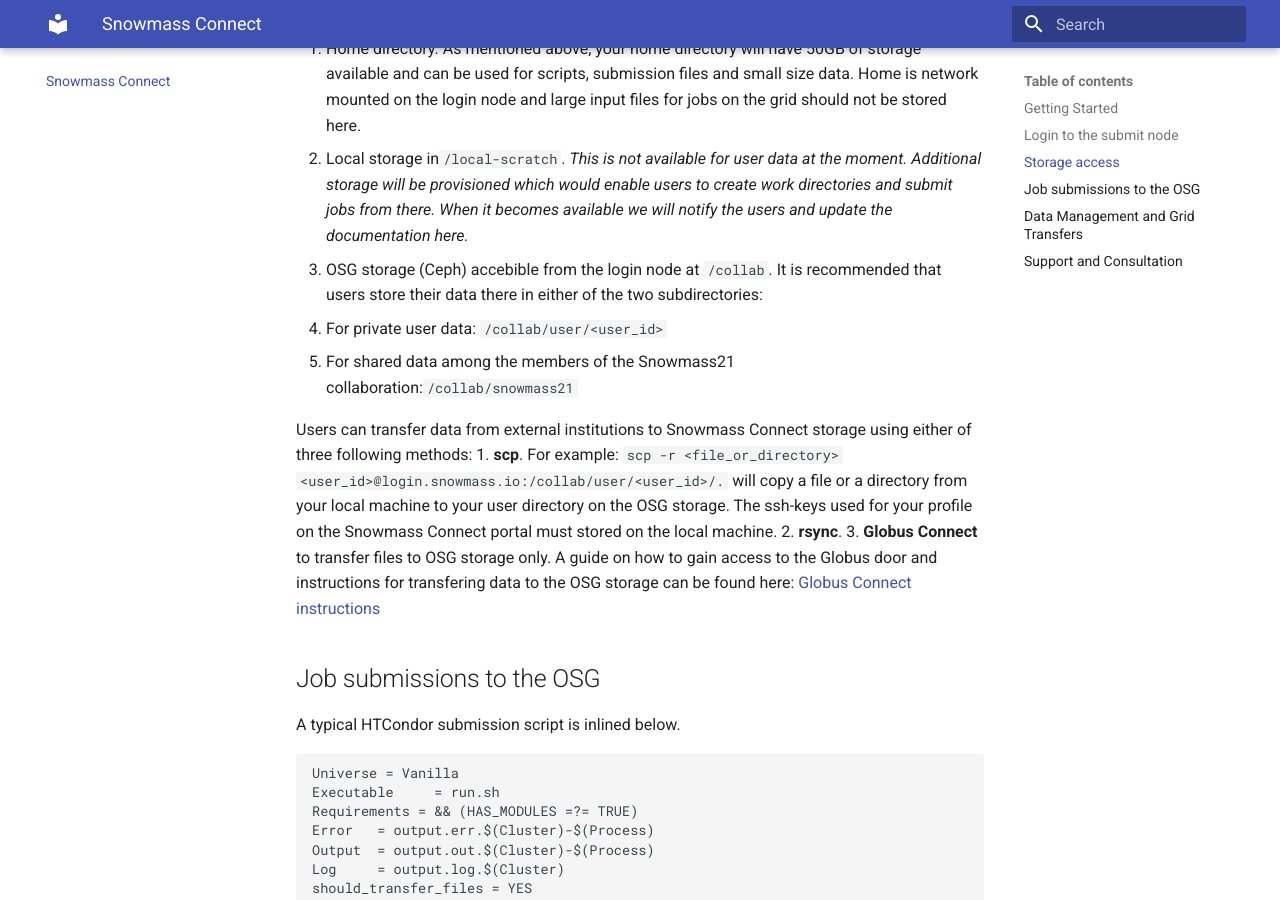
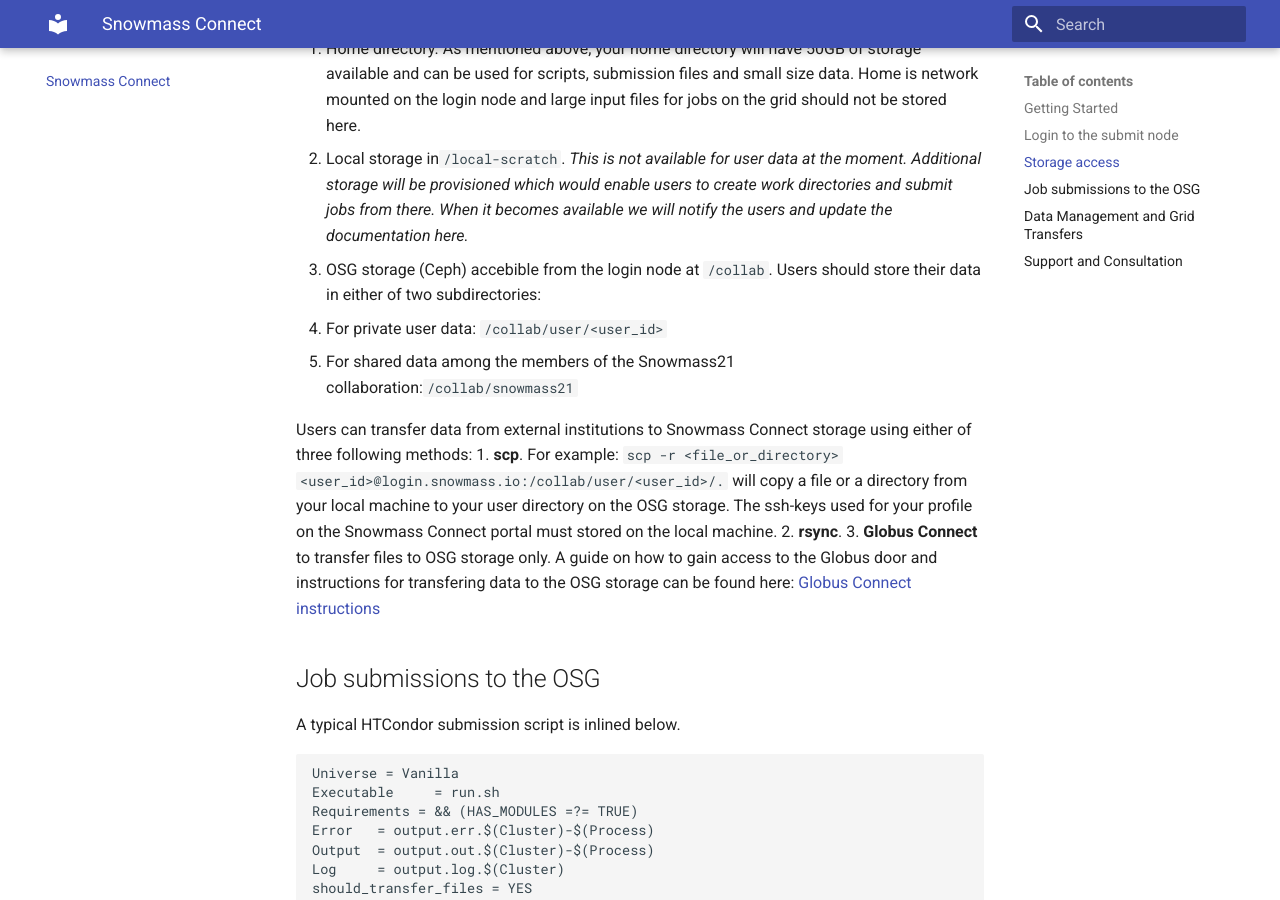
Before and after one commit to ppaschos/snowmass-connect-docs, an MkDocs documentation site: the page built from docs/index.md, in a window 1280 px wide and 900 px high, scrolled down 1303 px. Built offline with MkDocs 1.6.1 and Material for MkDocs 9.7.7, drawn with Linux system fonts in a browser that asks for light colours.

Commit message:
Update index.md

```diff
--- a/docs/index.md
+++ b/docs/index.md
@@ -39,8 +39,8 @@
 2. Local storage in`/local-scratch`. *This is not available for user data at the moment. Additional storage will be*
 *provisioned which would enable users to create work directories and submit jobs from there.*
 *When it becomes available we will notify the users and update the documentation here.*
-3. OSG storage (Ceph) accebible from the login node at `/collab`. It is recommended that users store their
-data there in either of the two subdirectories:
+3. OSG storage (Ceph) accebible from the login node at `/collab`. Users should store their
+data in either of two subdirectories:
 * For private user data: `/collab/user/<user_id>`
 * For shared data among the members of the Snowmass21 collaboration:`/collab/snowmass21`
 
```
